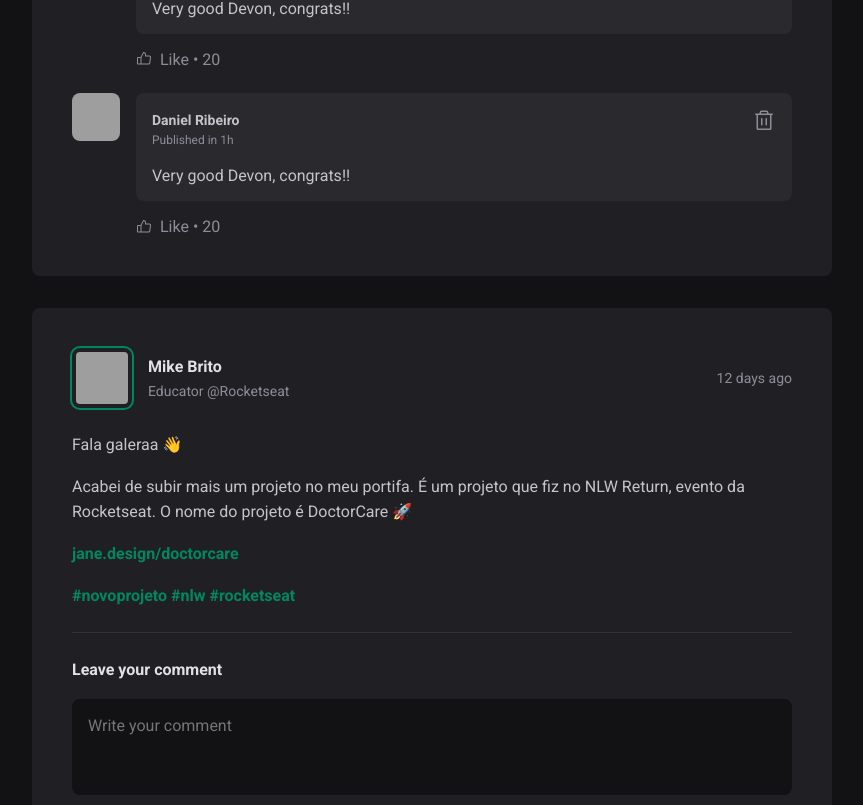
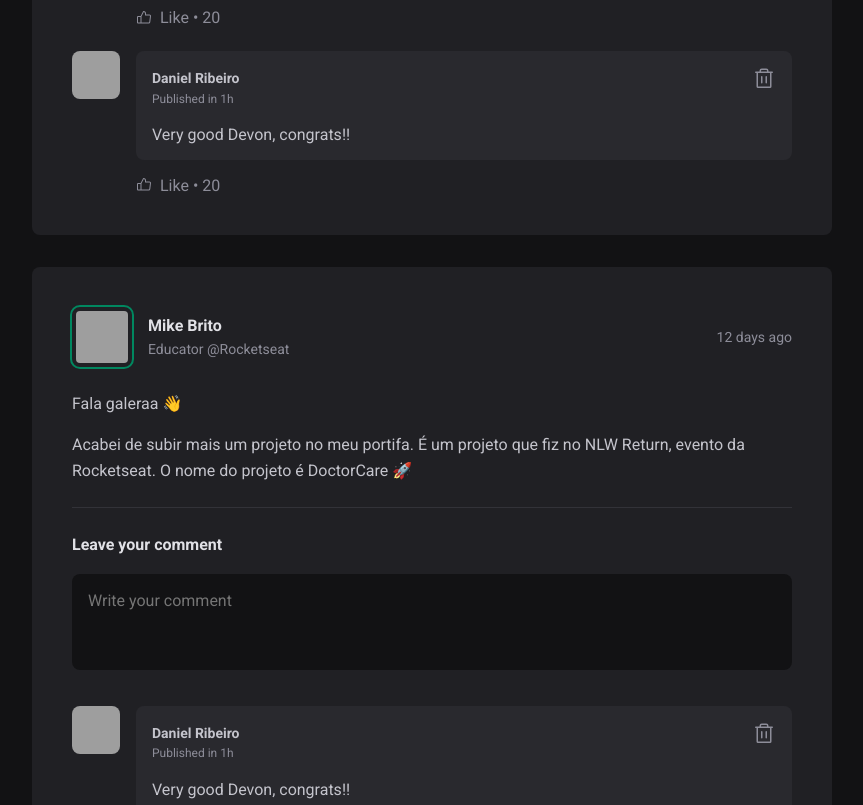
Before and after one commit to danielKNS/RocketSeat, a React (Vite) app: page / in a window 1280 px wide. Shown: the part 877-1682 px from the top of the page, without its empty margins (352-1215 px from the left). Built offline with nearby package versions, Linux system fonts and the light colour scheme; grey boxes are pictures that could not be loaded.

Commit message:
fixing post by using objetcs

```diff
--- a/src/App.jsx
+++ b/src/App.jsx
@@ -20,7 +20,7 @@ const App = () => {
           content:
             "Acabei de subir mais um projeto no meu portifa. É um projeto que fiz no NLW Return, evento da Rocketseat. O nome do projeto é DoctorCare 🚀",
         },
-        { type: "Link", content: "jane.design/doctorcare" },
+        { type: "link", content: "jane.design/doctorcare" },
       ],
       publishedAt: new Date("2023-05-3 20:00:00"),
     },
--- a/src/components/Post.jsx
+++ b/src/components/Post.jsx
@@ -6,7 +6,7 @@ import { format, formatDistanceToNow } from "date-fns";
 import enUS from "date-fns/locale/en-US";
 
 // this is called destructuring
-const Post = ({ author, publishedAt }) => {
+const Post = ({ author, publishedAt, content }) => {
   const publishedDateFormatted = format(
     publishedAt,
     "d 'of' LLLL 'at' HH:mm'h' ",
@@ -37,18 +37,17 @@ const Post = ({ author, publishedAt }) => {
       </header>
 
       <div className={styles.content}>
-        <p>Fala galeraa 👋</p>
-        <p>
-          Acabei de subir mais um projeto no meu portifa. É um projeto que fiz
-          no NLW Return, evento da Rocketseat. O nome do projeto é DoctorCare 🚀{" "}
-        </p>
-        <p>
-          <a href="">jane.design/doctorcare </a>
-        </p>
-        <p>
-          <a href="">#novoprojeto</a> <a href="">#nlw</a>{" "}
-          <a href="">#rocketseat</a>
-        </p>
+        {content.map((line) => {
+          if (line.type === "paragraph") {
+            return <p>{line.content}</p>;
+          } else if (line.type === "link") {
+            return (
+              <p>
+                <a href="#">{line.content}</a>
+              </p>
+            );
+          }
+        })}
       </div>
 
       <form className={styles.commentForm}>
```
